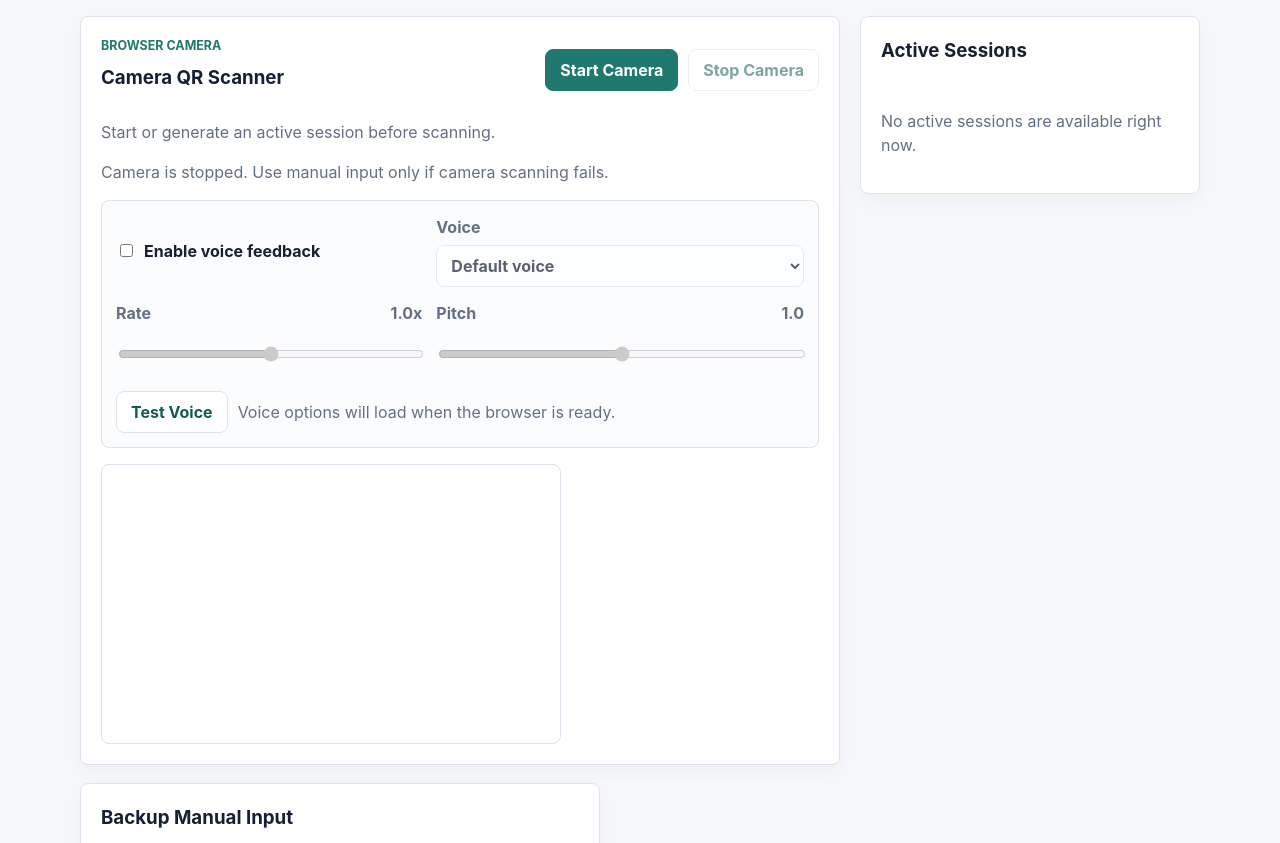
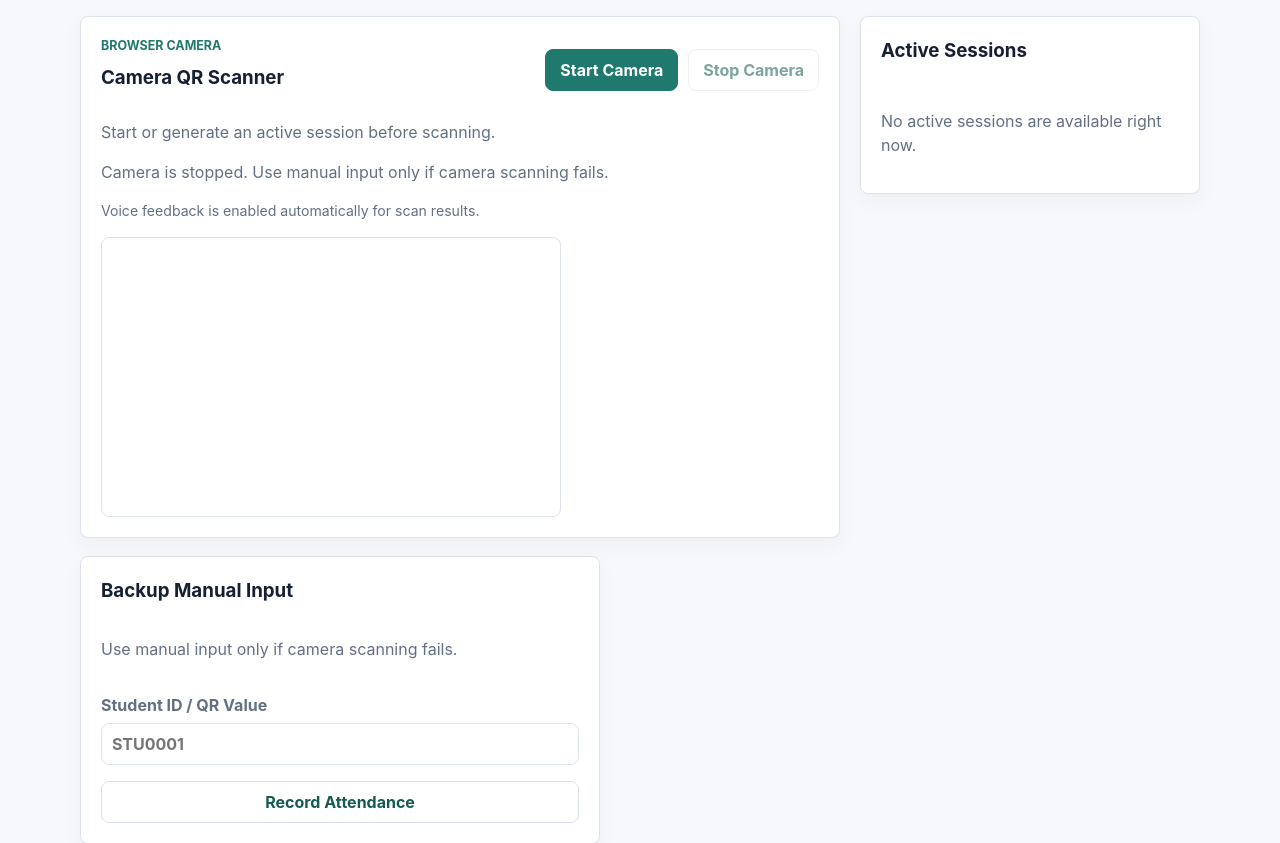
Before and after one commit to TunSopheak/Smart-Classroom-AI-V2, a FastAPI app: page /attendance/scan in a window 1280 px wide. Shown: the part 216-1059 px from the top of the page. Run offline with FastAPI, Linux system fonts and the light colour scheme.

Commit message:
Simplify QR scanner voice feedback UI

```diff
--- a/app/static/css/style.css
+++ b/app/static/css/style.css
@@ -1058,38 +1058,10 @@ a.mini-record {
     max-width: 520px;
 }
 
-.voice-controls {
-    display: grid;
-    grid-template-columns: minmax(180px, 1fr) minmax(180px, 1.2fr);
-    gap: 14px;
-    margin-top: 16px;
-    padding: 14px;
-    background: var(--surface-soft);
-    border: 1px solid var(--line);
-    border-radius: 8px;
-}
-
-.voice-controls .range-label {
-    grid-template-columns: 1fr auto;
-}
-
-.voice-controls .range-label input {
-    grid-column: 1 / -1;
-}
-
-.voice-actions {
-    display: flex;
-    align-items: center;
-    flex-wrap: wrap;
-    gap: 10px;
-    grid-column: 1 / -1;
-}
-
-.voice-status {
-    display: inline-flex;
-    align-items: center;
-    min-height: 32px;
+.voice-note {
+    margin: 8px 0 0;
     color: var(--muted);
+    font-size: 0.88rem;
 }
 
 .inline-check {
@@ -1232,7 +1204,4 @@ a.mini-record {
         padding: 20px;
     }
 
-    .voice-controls {
-        grid-template-columns: 1fr;
-    }
 }
--- a/app/templates/attendance/scan.html
+++ b/app/templates/attendance/scan.html
@@ -101,32 +101,7 @@
         <p class="muted"><strong>Scanning for:</strong> {{ selected_session.class_group.class_code }} / {{ selected_session.subject.name }} / {{ selected_session.teacher.teacher_code }} / {{ selected_session.room }} / {{ selected_session.start_time.strftime("%H:%M") }}-{{ selected_session.end_time.strftime("%H:%M") }}</p>
         {% endif %}
         <p id="scanner-status" class="muted">Camera is stopped. Use manual input only if camera scanning fails.</p>
-        <div class="voice-controls">
-            <label class="inline-check">
-                <input id="voice-enabled" type="checkbox">
-                Enable voice feedback
-            </label>
-            <label>
-                Voice
-                <select id="voice-select">
-                    <option value="">Default voice</option>
-                </select>
-            </label>
-            <label class="range-label">
-                <span>Rate</span>
-                <strong id="voice-rate-value">1.0x</strong>
-                <input id="voice-rate" type="range" min="0.7" max="1.3" step="0.1" value="1">
-            </label>
-            <label class="range-label">
-                <span>Pitch</span>
-                <strong id="voice-pitch-value">1.0</strong>
-                <input id="voice-pitch" type="range" min="0.7" max="1.3" step="0.1" value="1">
-            </label>
-            <div class="voice-actions">
-                <button id="test-voice" class="button" type="button">Test Voice</button>
-                <span id="voice-status" class="voice-status">Voice is optional.</span>
-            </div>
-        </div>
+        <p id="voice-status" class="voice-note">Voice feedback is enabled automatically for scan results.</p>
         <div id="qr-reader" class="qr-reader"></div>
     </section>
 
@@ -168,13 +143,6 @@
     const sessionInput = document.getElementById("session-id-input");
     const form = document.getElementById("attendance-scan-form");
     const resultBox = document.getElementById("scan-result");
-    const voiceToggle = document.getElementById("voice-enabled");
-    const voiceSelect = document.getElementById("voice-select");
-    const voiceRate = document.getElementById("voice-rate");
-    const voicePitch = document.getElementById("voice-pitch");
-    const voiceRateValue = document.getElementById("voice-rate-value");
-    const voicePitchValue = document.getElementById("voice-pitch-value");
-    const testVoiceButton = document.getElementById("test-voice");
     const voiceStatus = document.getElementById("voice-status");
     const readerId = "qr-reader";
     let scanner = null;
@@ -192,52 +160,32 @@
         return "speechSynthesis" in window && "SpeechSynthesisUtterance" in window;
     }
 
-    function setVoiceControlState() {
-        const supported = voiceSupported();
-        const enabled = supported && voiceToggle.checked;
-        voiceSelect.disabled = !enabled;
-        voiceRate.disabled = !enabled;
-        voicePitch.disabled = !enabled;
-        testVoiceButton.disabled = !supported;
-        voiceRateValue.textContent = `${Number(voiceRate.value || 1).toFixed(1)}x`;
-        voicePitchValue.textContent = Number(voicePitch.value || 1).toFixed(1);
-    }
-
-    function populateVoices() {
+    function preferredVoice() {
         if (!voiceSupported()) {
-            return;
+            return null;
         }
-        const selected = localStorage.getItem("qrVoiceName") || "";
         const voices = window.speechSynthesis.getVoices();
-        voiceSelect.innerHTML = '<option value="">Default voice</option>';
-        voices.forEach((voice) => {
-            const option = document.createElement("option");
-            option.value = voice.name;
-            option.textContent = `${voice.name} (${voice.lang})`;
-            option.selected = voice.name === selected;
-            voiceSelect.appendChild(option);
-        });
-        voiceStatus.textContent = voices.length ? "Voice options loaded." : "Voice options will load when the browser is ready.";
-        setVoiceControlState();
+        return (
+            voices.find((voice) => voice.name === "Google UK English Male" && voice.lang.toLowerCase().startsWith("en-gb")) ||
+            voices.find((voice) => voice.lang.toLowerCase().startsWith("en-gb")) ||
+            voices.find((voice) => voice.lang.toLowerCase().startsWith("en")) ||
+            null
+        );
     }
 
     function speak(message) {
-        if (!voiceToggle.checked) {
-            return;
-        }
         if (!voiceSupported()) {
-            voiceStatus.textContent = "Voice feedback is not supported in this browser.";
+            voiceStatus.textContent = "Voice feedback is unavailable in this browser.";
             return;
         }
         window.speechSynthesis.cancel();
         const utterance = new SpeechSynthesisUtterance(message);
-        const voices = window.speechSynthesis.getVoices();
-        const selectedVoice = voices.find((voice) => voice.name === voiceSelect.value);
+        const selectedVoice = preferredVoice();
         if (selectedVoice) {
             utterance.voice = selectedVoice;
         }
-        utterance.rate = Number(voiceRate.value || 1);
-        utterance.pitch = Number(voicePitch.value || 1);
+        utterance.rate = 1;
+        utterance.pitch = 1;
         window.speechSynthesis.speak(utterance);
     }
 
@@ -381,50 +329,11 @@
         }
     });
 
-    const savedVoice = localStorage.getItem("qrVoiceEnabled");
-    voiceToggle.checked = savedVoice === "true";
-    voiceRate.value = localStorage.getItem("qrVoiceRate") || "1";
-    voicePitch.value = localStorage.getItem("qrVoicePitch") || "1";
     if (!voiceSupported()) {
-        voiceStatus.textContent = "Voice feedback is not supported in this browser. Scanner messages will still appear on screen.";
+        voiceStatus.textContent = "Voice feedback is unavailable in this browser. Scanner messages still appear on screen.";
     } else {
-        populateVoices();
-        window.speechSynthesis.onvoiceschanged = populateVoices;
+        window.speechSynthesis.onvoiceschanged = preferredVoice;
     }
-    setVoiceControlState();
-
-    voiceToggle.addEventListener("change", () => {
-        localStorage.setItem("qrVoiceEnabled", voiceToggle.checked ? "true" : "false");
-        voiceStatus.textContent = voiceToggle.checked ? "Voice feedback enabled." : "Voice feedback disabled.";
-        setVoiceControlState();
-    });
-
-    voiceSelect.addEventListener("change", () => {
-        localStorage.setItem("qrVoiceName", voiceSelect.value);
-        voiceStatus.textContent = voiceSelect.value ? `Voice selected: ${voiceSelect.value}.` : "Using default voice.";
-    });
-
-    voiceRate.addEventListener("input", () => {
-        localStorage.setItem("qrVoiceRate", voiceRate.value);
-        setVoiceControlState();
-    });
-
-    voicePitch.addEventListener("input", () => {
-        localStorage.setItem("qrVoicePitch", voicePitch.value);
-        setVoiceControlState();
-    });
-
-    testVoiceButton.addEventListener("click", () => {
-        if (!voiceSupported()) {
-            voiceStatus.textContent = "Voice feedback is not supported in this browser.";
-            return;
-        }
-        voiceToggle.checked = true;
-        localStorage.setItem("qrVoiceEnabled", "true");
-        voiceStatus.textContent = "Playing test voice.";
-        setVoiceControlState();
-        speak("Voice feedback is ready");
-    });
 
     const serverNotice = document.querySelector(".notice");
     if (serverNotice) {
--- a/app/templates/base.html
+++ b/app/templates/base.html
@@ -4,7 +4,7 @@
     <meta charset="UTF-8">
     <meta name="viewport" content="width=device-width, initial-scale=1.0">
     <title>{% block title %}Smart Classroom AI Monitoring V2{% endblock %}</title>
-    <link rel="stylesheet" href="{{ url_for('static', path='css/style.css') }}?v=ui20">
+    <link rel="stylesheet" href="{{ url_for('static', path='css/style.css') }}?v=ui21">
 </head>
 <body>
     {% set current_path = request.url.path if request is defined else "" %}
@@ -63,7 +63,7 @@
         {% block content %}{% endblock %}
     </main>
 
-    <script src="{{ url_for('static', path='js/app.js') }}?v=ui20"></script>
+    <script src="{{ url_for('static', path='js/app.js') }}?v=ui21"></script>
     {% block scripts %}{% endblock %}
 </body>
 </html>
```
